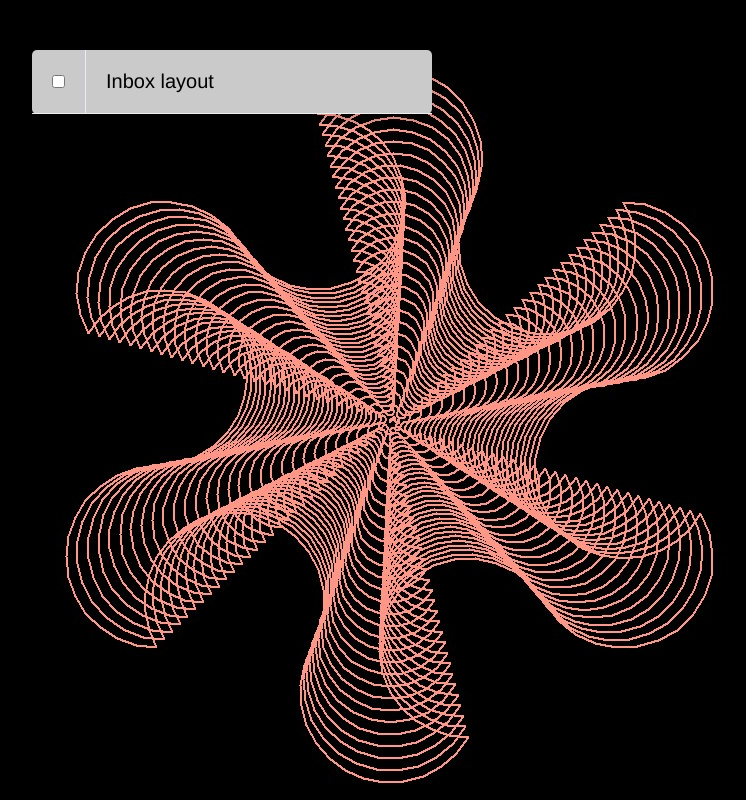
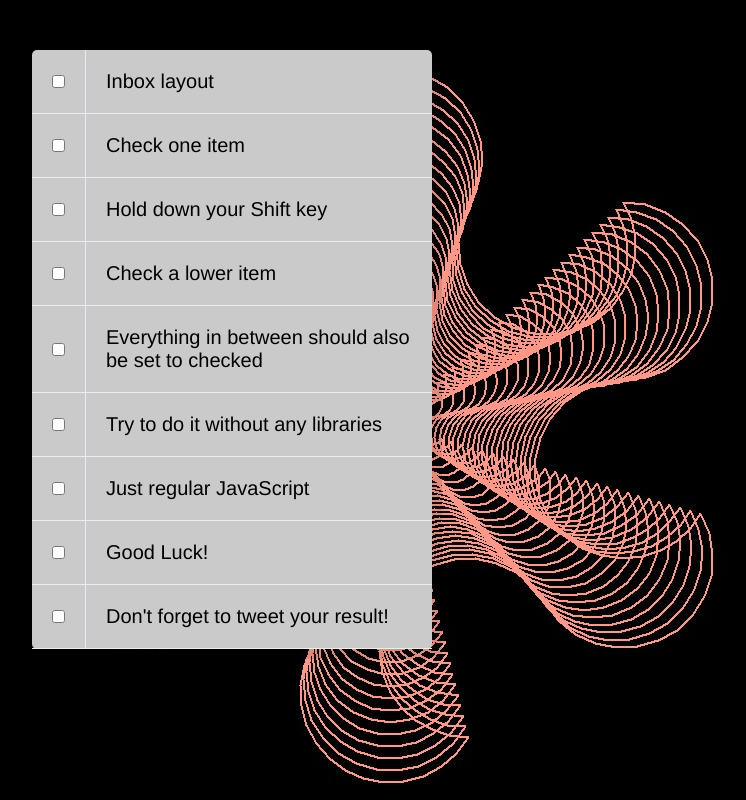
Before and after one commit to OlenaBabko/JavaScript30, a plain HTML site: page 05_task_checkboxes/index.html in a window 1280 px wide. Shown: the whole page, without its empty margins (408-1154 px from the left). Drawn offline with Linux system fonts and the light colour scheme.

Commit message:
create checkbox base

```diff
--- a/05_task_checkboxes/index.html
+++ b/05_task_checkboxes/index.html
@@ -19,6 +19,38 @@
         <p>Inbox layout</p>
     </div>
     <div class="item">
+      <input type="checkbox">
+      <p>Check one item</p>
+    </div>
+    <div class="item">
+      <input type="checkbox">
+      <p>Hold down your Shift key</p>
+    </div>
+    <div class="item">
+      <input type="checkbox">
+      <p>Check a lower item</p>
+    </div>
+    <div class="item">
+      <input type="checkbox">
+      <p>Everything in between should also be set to checked</p>
+    </div>
+    <div class="item">
+      <input type="checkbox">
+      <p>Try to do it without any libraries</p>
+    </div>
+    <div class="item">
+      <input type="checkbox">
+      <p>Just regular JavaScript</p>
+    </div>
+    <div class="item">
+      <input type="checkbox">
+      <p>Good Luck!</p>
+    </div>
+    <div class="item">
+      <input type="checkbox">
+      <p>Don't forget to tweet your result!</p>
+    </div>
+    <div class="item">
 
     </div>
   </div>
```
